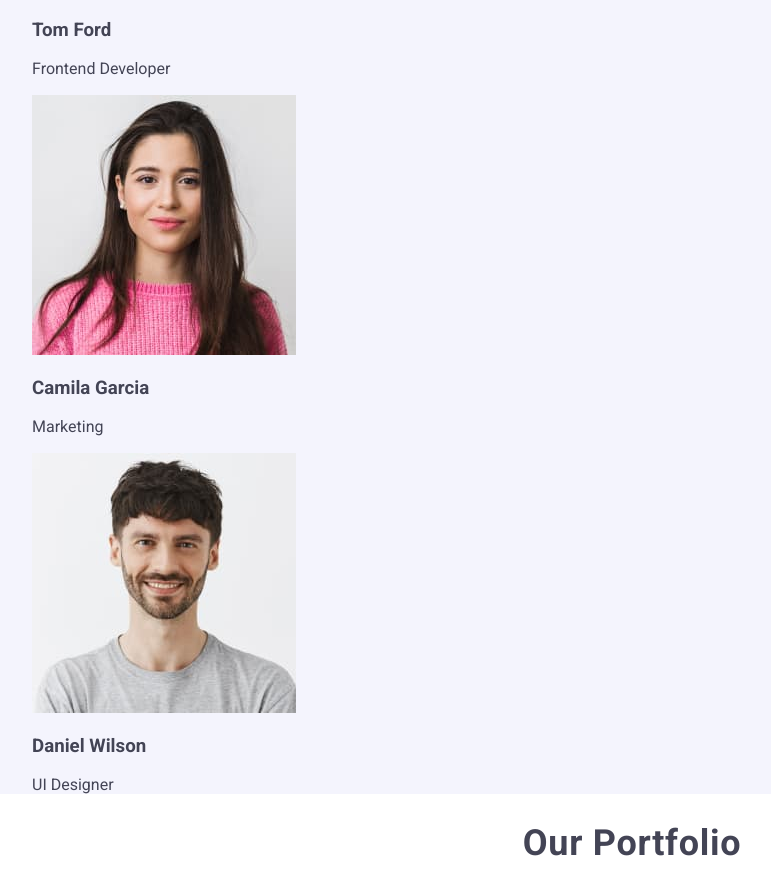
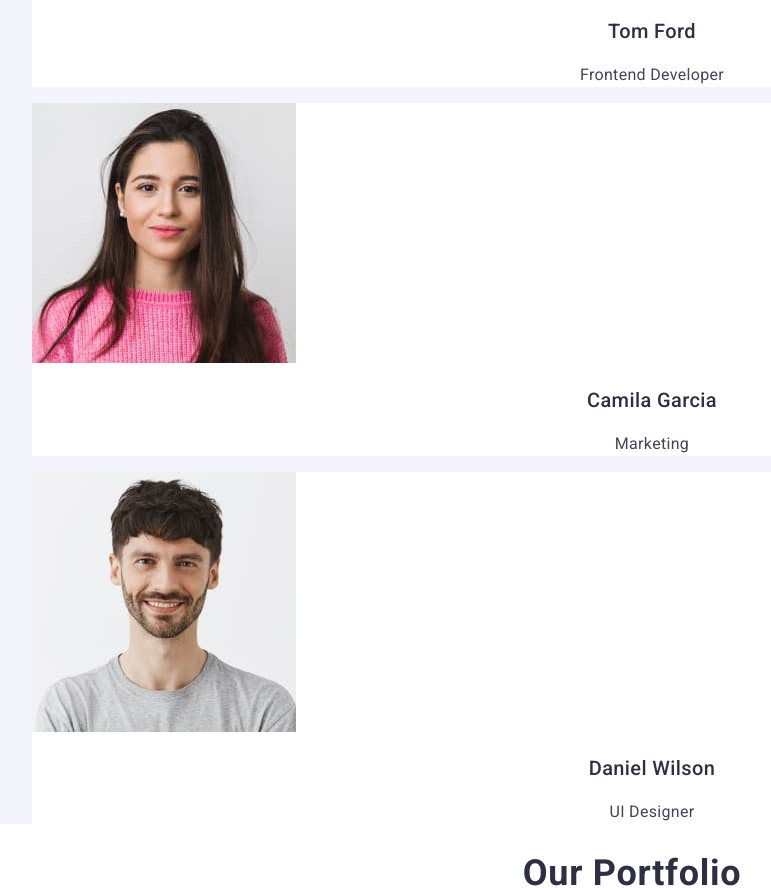
Before and after one commit to akoroliova/goit-markup-hw-02, a plain HTML site: page index.html in a window 1280 px wide. Shown: the part 1489-2377 px from the top of the page, without its empty margins (8-779 px from the left). Drawn offline with nearby package versions, Linux system fonts and the light colour scheme.

Commit message:
Fix class names in 3rd section

```diff
--- a/css/styles.css
+++ b/css/styles.css
@@ -89,6 +89,7 @@ ol {
 }
 
 .advantages-card-header {
+  color: #2e2f42;
   font-size: 20px;
   font-weight: 500;
   line-height: 1.2;
@@ -108,9 +109,15 @@ ol {
 
 .team-header {
   font-size: 36px;
-  line-height: 1.1;
+  line-height: 1.11;
+  text-align: center;
   letter-spacing: 0.02em;
   text-transform: capitalize;
+  color: #2e2f42;
+}
+
+.team-card {
+  background-color: #ffffff;
 }
 
 .team-card-header {
@@ -118,6 +125,8 @@ ol {
   font-weight: 500;
   line-height: 1.2;
   letter-spacing: 0.02em;
+  color: #2e2f42;
+  text-align: center;
 }
 
 .team-card-paragraph {
@@ -134,6 +143,7 @@ ol {
   letter-spacing: 0.02em;
   text-align: center;
   text-transform: capitalize;
+  color: #2e2f42;
 }
 
 .portfolio-card-header {
@@ -141,6 +151,7 @@ ol {
   font-weight: 500;
   line-height: 1.2;
   letter-spacing: 0.02em;
+  color: #2e2f42;
 }
 
 .portfolio-card-paragraph {
--- a/index.html
+++ b/index.html
@@ -23,10 +23,10 @@
   <body>
     <header class="top-line">
       <nav class="menu-nav">
+        <a class="logo" href="./index.html"
+          >Web<span class="header-logo-accent">Studio</span></a
+        >
         <ul class="menu-links">
-          <a class="logo" href="./index.html"
-            >Web<span class="header-logo-accent">Studio</span></a
-          >
           <li><a href="">Studio</a></li>
           <li><a href="#pfolio">Portfolio</a></li>
           <li><a href="">Contacts</a></li>
@@ -113,8 +113,8 @@
               width="264"
               height="260"
             />
-            <h3 class="card-header">Tom Ford</h3>
-            <p class="card-paragraph">Frontend Developer</p>
+            <h3 class="team-card-header">Tom Ford</h3>
+            <p class="team-card-paragraph">Frontend Developer</p>
           </li>
 
           <li class="team-card">
@@ -125,8 +125,8 @@
               width="264"
               height="260"
             />
-            <h3 class="card-header">Camila Garcia</h3>
-            <p class="card-paragraph">Marketing</p>
+            <h3 class="team-card-header">Camila Garcia</h3>
+            <p class="team-card-paragraph">Marketing</p>
           </li>
 
           <li class="team-card">
@@ -137,8 +137,8 @@
               width="264"
               height="260"
             />
-            <h3 class="card-header">Daniel Wilson</h3>
-            <p class="card-paragraph">UI Designer</p>
+            <h3 class="team-card-header">Daniel Wilson</h3>
+            <p class="team-card-paragraph">UI Designer</p>
           </li>
         </ul>
       </section>
```
